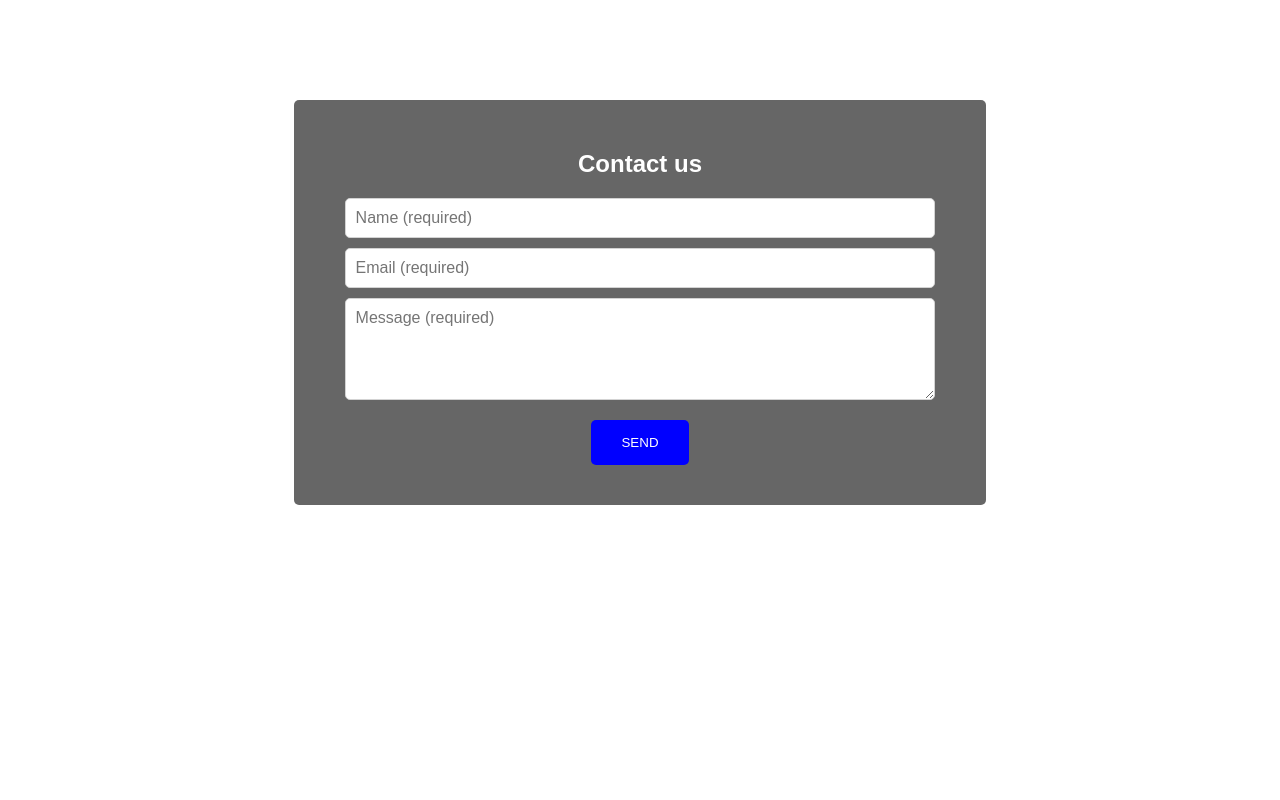
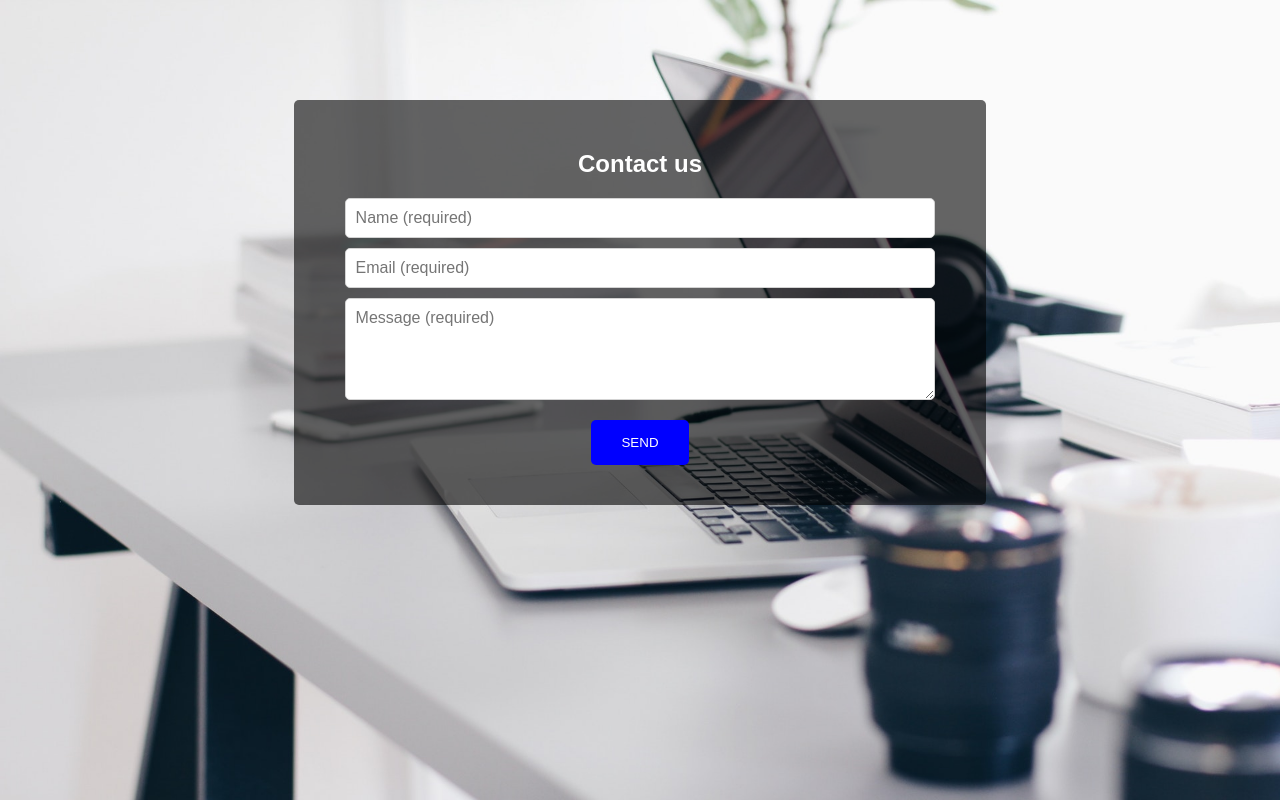
Before and after one commit to mubaraqwahab/contact-form, a plain HTML site: page index.html in a window 1280 px wide. Drawn offline with Linux system fonts and the light colour scheme.

Commit message:
Move image to edit branch

```diff
--- a/css/style.css
+++ b/css/style.css
@@ -1,5 +1,5 @@
 body {
-    background:url("bg.jpg");
+    background:url("../image/bg.jpg");
     background-size: cover;
 }
 body * {
```
Also changed, not shown: image/bg.jpg (added).
